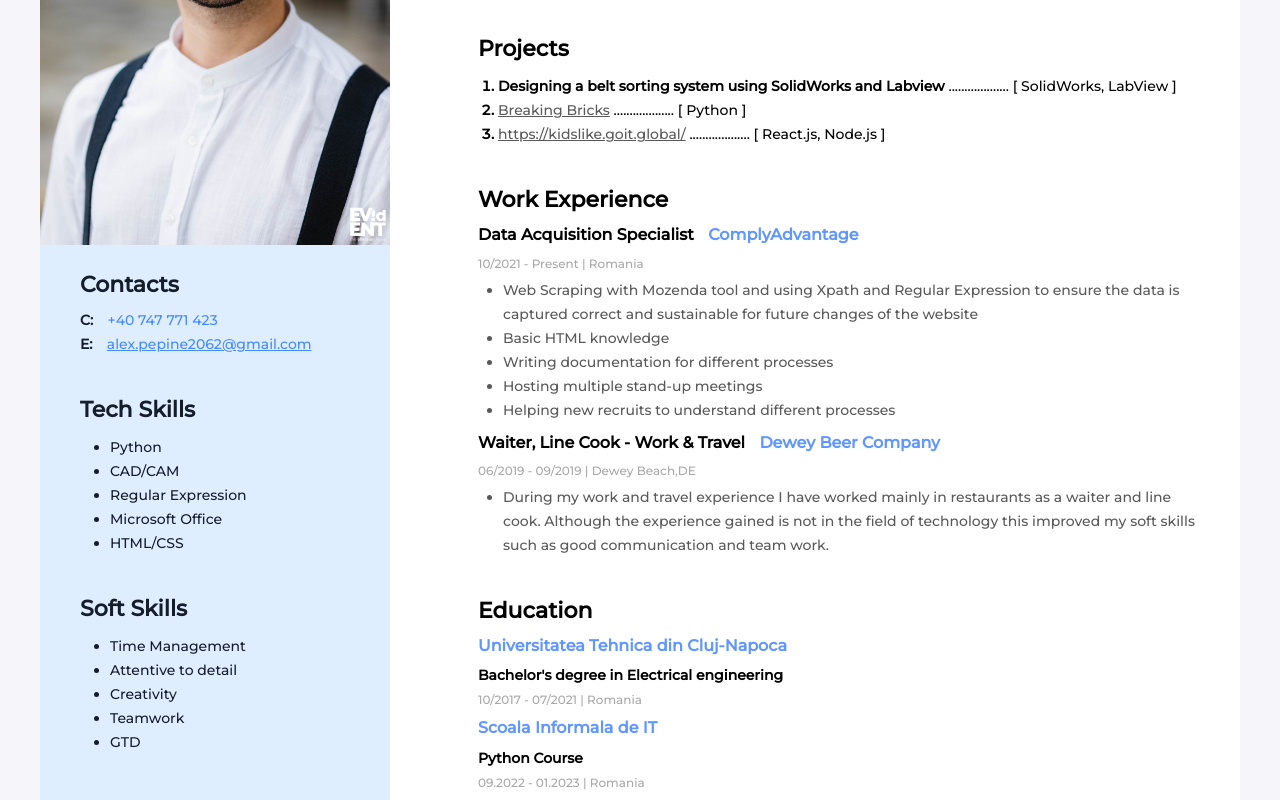
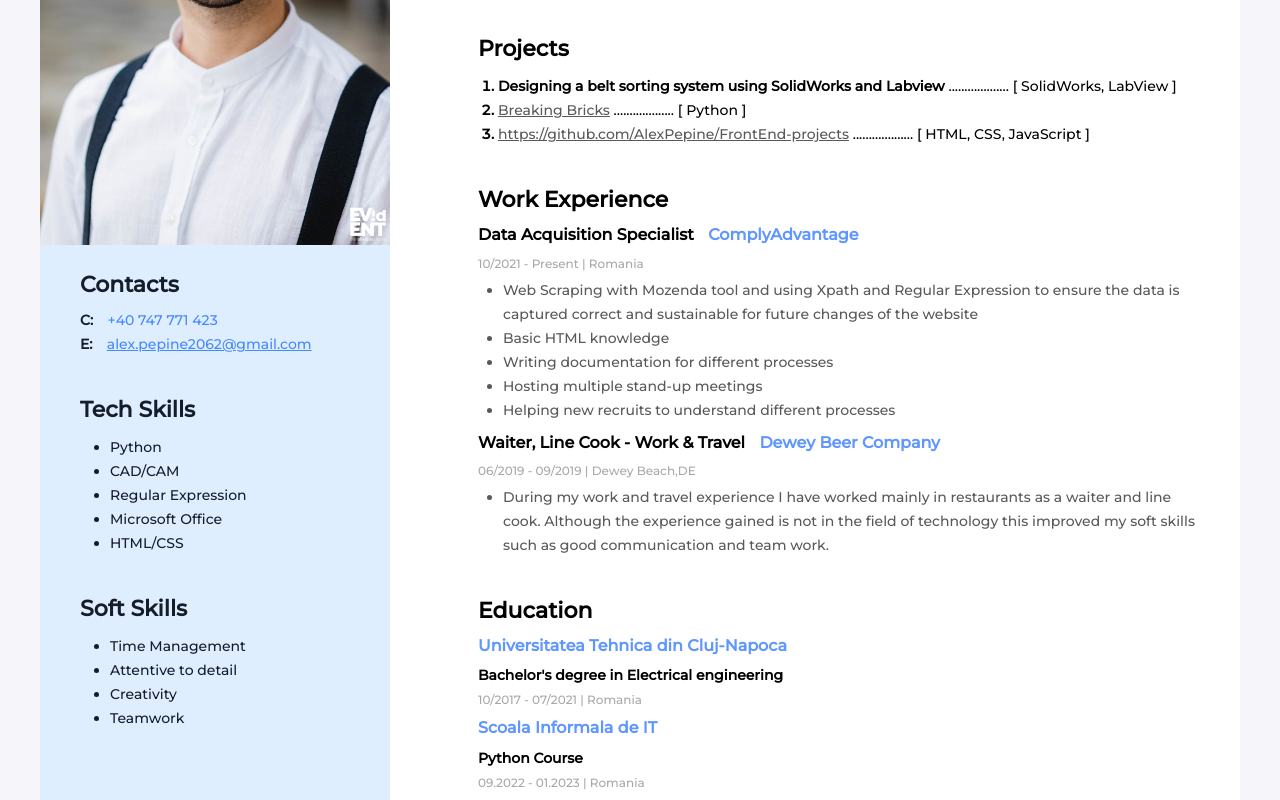
Before and after one commit to AlexPepine/MyCV, a plain HTML site: page index.html in a window 1280 px wide. Shown: the part 360-1160 px from the top of the page. Drawn offline with Linux system fonts and the light colour scheme.

Commit message:
Add files via upload

```diff
--- a/index.html
+++ b/index.html
@@ -33,14 +33,14 @@
                         <span class="project-info">[ SolidWorks, LabView ]</span>
                     </li>
                     <li>
-                        <a href="https://cryptohub.goit.global/" class="project-name">Breaking Bricks</a>
+                        <a href="" class="project-name">Breaking Bricks</a>
                         <span class="project-info">...................</span>
                         <span class="project-info">[ Python ]</span>
                     </li>
                     <li>
-                        <a href="https://kidslike.goit.global/ " class="project-name">https://kidslike.goit.global/</a>
+                        <a href="https://github.com/AlexPepine/FrontEnd-projects" class="project-name">https://github.com/AlexPepine/FrontEnd-projects</a>
                         <span class="project-info">...................</span>
-                        <span class="project-info">[ React.js, Node.js ]</span>
+                        <span class="project-info">[ HTML, CSS, JavaScript ]</span>
                     </li>
                 </ol>
             </div>
@@ -147,7 +147,6 @@
                         <li>Attentive to detail</li>
                         <li>Creativity</li>
                         <li>Teamwork</li>
-                        <li>GTD</li>
                     </ul>
                 </div>
         </aside>
```
